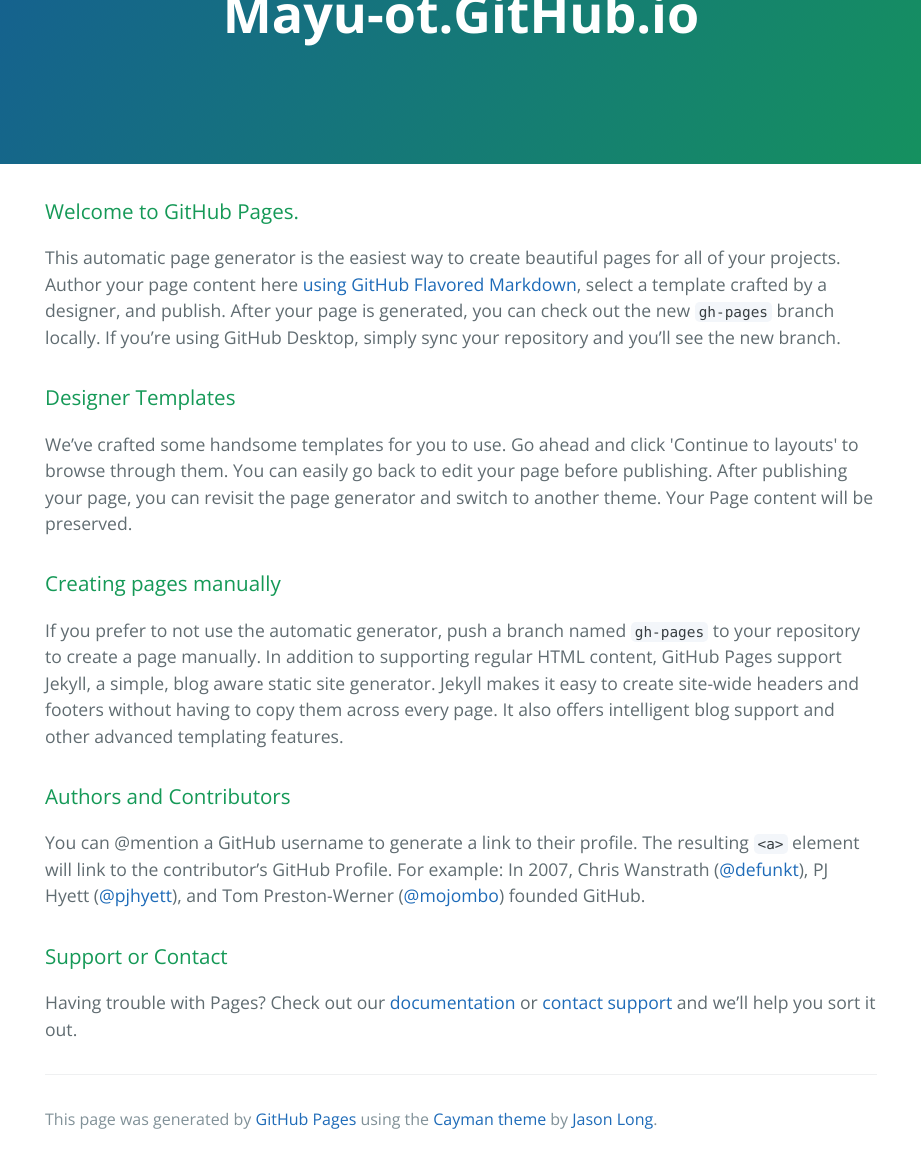
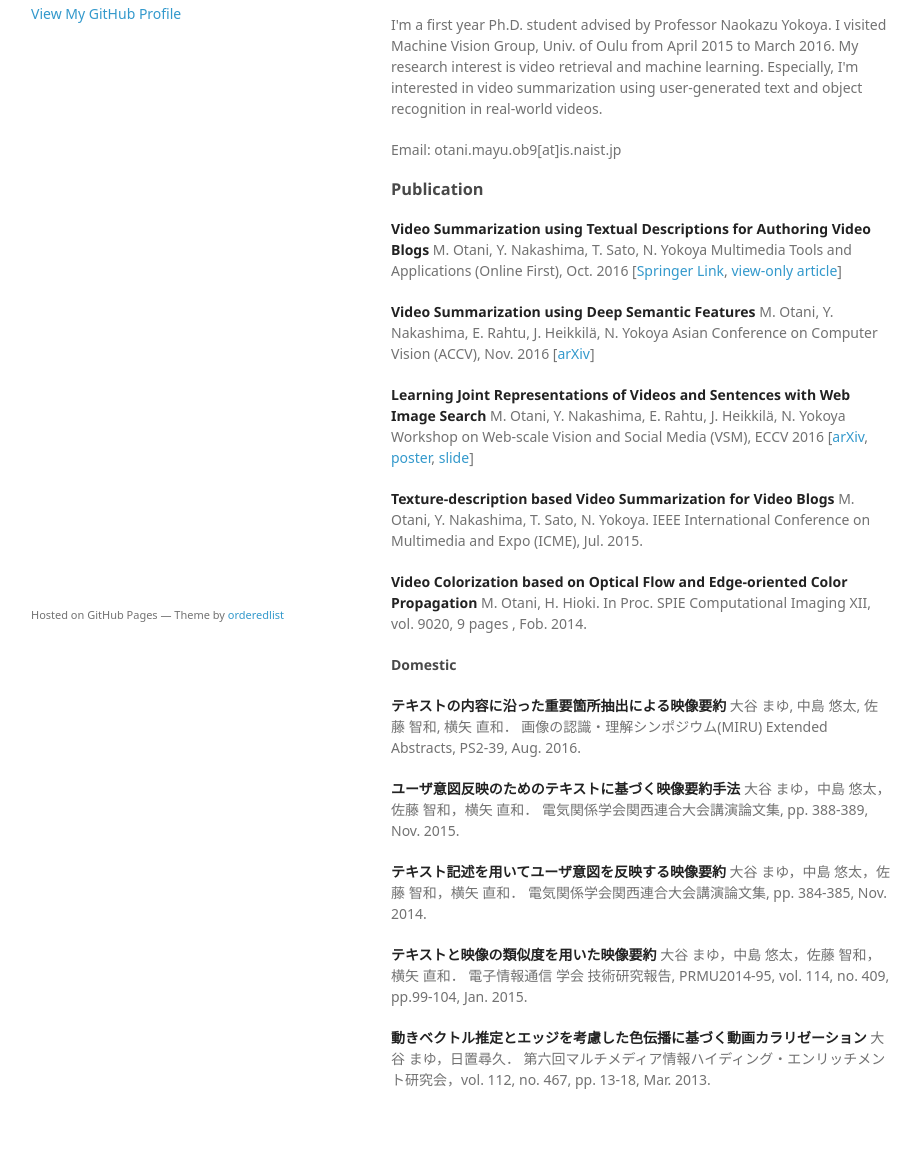
Before and after one commit to mayu-ot/mayu-ot.github.io, a plain HTML site: page index.html in a window 1280 px wide. Shown: the part 106-1269 px from the top of the page, without its empty margins (179-1100 px from the left). Drawn offline with nearby package versions, Linux system fonts and the light colour scheme; a web font is replaced by a local one.

Commit message:
Replace master branch with page content via GitHub

```diff
--- a/index.html
+++ b/index.html
@@ -1,53 +1,85 @@
-<!DOCTYPE html>
-<html lang="en-us">
+<!doctype html>
+<html>
   <head>
-    <meta charset="UTF-8">
-    <title>Mayu-ot.GitHub.io by mayu-ot</title>
-    <meta name="viewport" content="width=device-width, initial-scale=1">
-    <link rel="stylesheet" type="text/css" href="stylesheets/normalize.css" media="screen">
-    <link href='https://fonts.googleapis.com/css?family=Open+Sans:400,700' rel='stylesheet' type='text/css'>
-    <link rel="stylesheet" type="text/css" href="stylesheets/stylesheet.css" media="screen">
-    <link rel="stylesheet" type="text/css" href="stylesheets/github-light.css" media="screen">
+    <meta charset="utf-8">
+    <meta http-equiv="X-UA-Compatible" content="chrome=1">
+    <title>Mayu Otani by mayu-ot</title>
+
+    <link rel="stylesheet" href="stylesheets/styles.css">
+    <link rel="stylesheet" href="stylesheets/github-light.css">
+    <meta name="viewport" content="width=device-width">
+    <!--[if lt IE 9]>
+    <script src="//html5shiv.googlecode.com/svn/trunk/html5.js"></script>
+    <![endif]-->
   </head>
   <body>
-    <section class="page-header">
-      <h1 class="project-name">Mayu-ot.GitHub.io</h1>
-      <h2 class="project-tagline"></h2>
-    </section>
+    <div class="wrapper">
+      <header>
+        <h1>Mayu Otani</h1>
+        <p></p>
 
-    <section class="main-content">
-      <h3>
-<a id="welcome-to-github-pages" class="anchor" href="#welcome-to-github-pages" aria-hidden="true"><span aria-hidden="true" class="octicon octicon-link"></span></a>Welcome to GitHub Pages.</h3>
 
-<p>This automatic page generator is the easiest way to create beautiful pages for all of your projects. Author your page content here <a href="https://guides.github.com/features/mastering-markdown/">using GitHub Flavored Markdown</a>, select a template crafted by a designer, and publish. After your page is generated, you can check out the new <code>gh-pages</code> branch locally. If you’re using GitHub Desktop, simply sync your repository and you’ll see the new branch.</p>
+        <p class="view"><a href="https://github.com/mayu-ot">View My GitHub Profile</a></p>
+
+      </header>
+      <section>
+        <p><a href="http://yokoya.naist.jp/index-e.html">Vision and Media Computing Lab. </a> at Nara Institute of Science and Technology (NAIST)</p>
+
+<p>I'm a first year Ph.D. student advised by Professor Naokazu Yokoya. I visited Machine Vision Group, Univ. of Oulu from April 2015 to March 2016. My research interest is video retrieval and machine learning. Especially, I'm interested in video summarization using user-generated text and object recognition in real-world videos.</p>
+
+<p>Email: otani.mayu.ob9[at]is.naist.jp</p>
 
 <h3>
-<a id="designer-templates" class="anchor" href="#designer-templates" aria-hidden="true"><span aria-hidden="true" class="octicon octicon-link"></span></a>Designer Templates</h3>
+<a id="publication" class="anchor" href="#publication" aria-hidden="true"><span aria-hidden="true" class="octicon octicon-link"></span></a>Publication</h3>
 
-<p>We’ve crafted some handsome templates for you to use. Go ahead and click 'Continue to layouts' to browse through them. You can easily go back to edit your page before publishing. After publishing your page, you can revisit the page generator and switch to another theme. Your Page content will be preserved.</p>
+<p><strong>Video Summarization using Textual Descriptions for Authoring Video Blogs</strong>
+M. Otani, Y. Nakashima, T. Sato, N. Yokoya
+Multimedia Tools and Applications (Online First), Oct. 2016 [<a href="http://link.springer.com/article/10.1007%2Fs11042-016-4061-3">Springer Link</a>, <a href="http://rdcu.be/l8Eg">view-only article</a>]</p>
 
-<h3>
-<a id="creating-pages-manually" class="anchor" href="#creating-pages-manually" aria-hidden="true"><span aria-hidden="true" class="octicon octicon-link"></span></a>Creating pages manually</h3>
+<p><strong>Video Summarization using Deep Semantic Features</strong>
+M. Otani, Y. Nakashima, E. Rahtu, J. Heikkilä, N. Yokoya
+Asian Conference on Computer Vision (ACCV), Nov. 2016 [<a href="https://arxiv.org/abs/1609.08758">arXiv</a>]</p>
 
-<p>If you prefer to not use the automatic generator, push a branch named <code>gh-pages</code> to your repository to create a page manually. In addition to supporting regular HTML content, GitHub Pages support Jekyll, a simple, blog aware static site generator. Jekyll makes it easy to create site-wide headers and footers without having to copy them across every page. It also offers intelligent blog support and other advanced templating features.</p>
+<p><strong>Learning Joint Representations of Videos and Sentences with Web Image Search</strong>
+M. Otani, Y. Nakashima, E. Rahtu, J. Heikkilä, N. Yokoya
+Workshop on Web-scale Vision and Social Media (VSM), ECCV 2016 [<a href="https://arxiv.org/abs/1608.02367">arXiv</a>, <a href="poster/vsm2016.pdf">poster</a>, <a href="slide/vsm2016.pdf">slide</a>]</p>
 
-<h3>
-<a id="authors-and-contributors" class="anchor" href="#authors-and-contributors" aria-hidden="true"><span aria-hidden="true" class="octicon octicon-link"></span></a>Authors and Contributors</h3>
+<p><strong>Texture-description based Video Summarization for Video Blogs</strong>
+M. Otani, Y. Nakashima, T. Sato, N. Yokoya.
+IEEE International Conference on Multimedia and Expo (ICME), Jul. 2015.</p>
 
-<p>You can @mention a GitHub username to generate a link to their profile. The resulting <code>&lt;a&gt;</code> element will link to the contributor’s GitHub Profile. For example: In 2007, Chris Wanstrath (<a href="https://github.com/defunkt" class="user-mention">@defunkt</a>), PJ Hyett (<a href="https://github.com/pjhyett" class="user-mention">@pjhyett</a>), and Tom Preston-Werner (<a href="https://github.com/mojombo" class="user-mention">@mojombo</a>) founded GitHub.</p>
+<p><strong>Video Colorization based on Optical Flow and Edge-oriented Color Propagation</strong>
+M. Otani, H. Hioki.
+In Proc. SPIE Computational Imaging XII, vol. 9020, 9 pages , Fob. 2014.</p>
 
-<h3>
-<a id="support-or-contact" class="anchor" href="#support-or-contact" aria-hidden="true"><span aria-hidden="true" class="octicon octicon-link"></span></a>Support or Contact</h3>
+<h4>
+<a id="domestic" class="anchor" href="#domestic" aria-hidden="true"><span aria-hidden="true" class="octicon octicon-link"></span></a>Domestic</h4>
 
-<p>Having trouble with Pages? Check out our <a href="https://help.github.com/pages">documentation</a> or <a href="https://github.com/contact">contact support</a> and we’ll help you sort it out.</p>
+<p><strong>テキストの内容に沿った重要箇所抽出による映像要約</strong>
+大谷 まゆ, 中島 悠太, 佐藤 智和, 横矢 直和．
+画像の認識・理解シンポジウム(MIRU) Extended Abstracts, PS2-39, Aug. 2016.</p>
 
-      <footer class="site-footer">
+<p><strong>ユーザ意図反映のためのテキストに基づく映像要約手法</strong>
+大谷 まゆ，中島 悠太，佐藤 智和，横矢 直和．
+電気関係学会関西連合大会講演論文集, pp. 388-389, Nov. 2015.</p>
 
-        <span class="site-footer-credits">This page was generated by <a href="https://pages.github.com">GitHub Pages</a> using the <a href="https://github.com/jasonlong/cayman-theme">Cayman theme</a> by <a href="https://twitter.com/jasonlong">Jason Long</a>.</span>
+<p><strong>テキスト記述を用いてユーザ意図を反映する映像要約</strong>
+大谷 まゆ，中島 悠太，佐藤 智和，横矢 直和．
+電気関係学会関西連合大会講演論文集, pp. 384-385, Nov. 2014.</p>
+
+<p><strong>テキストと映像の類似度を用いた映像要約</strong>
+大谷 まゆ，中島 悠太，佐藤 智和，横矢 直和．
+電子情報通信 学会 技術研究報告, PRMU2014-95, vol. 114, no. 409, pp.99-104, Jan. 2015.</p>
+
+<p><strong>動きベクトル推定とエッジを考慮した色伝播に基づく動画カラリゼーション</strong>
+大谷 まゆ，日置尋久．
+第六回マルチメディア情報ハイディング・エンリッチメント研究会，vol. 112, no. 467, pp. 13-18, Mar. 2013.</p>
+      </section>
+      <footer>
+        <p><small>Hosted on GitHub Pages &mdash; Theme by <a href="https://github.com/orderedlist">orderedlist</a></small></p>
       </footer>
-
-    </section>
-
+    </div>
+    <script src="javascripts/scale.fix.js"></script>
 
   </body>
 </html>
```
Also changed, not shown: params.json (+2 -2 lines).
